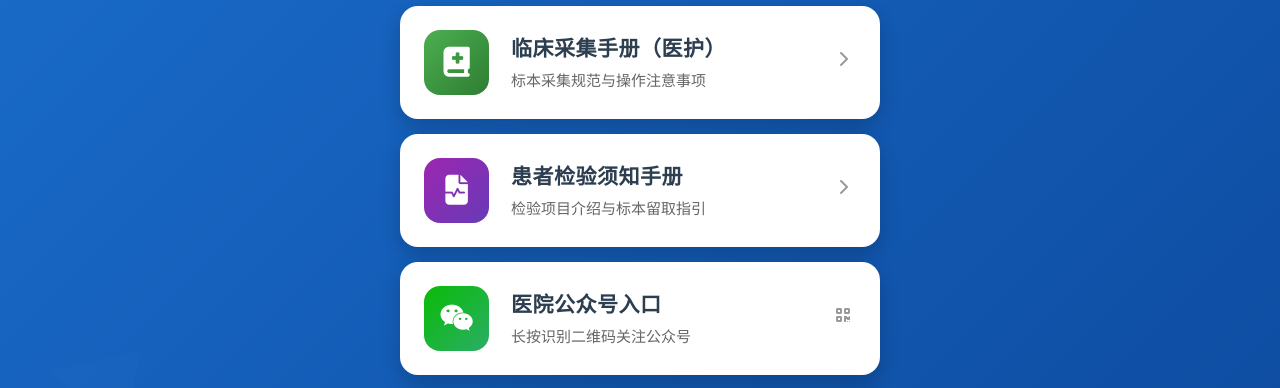
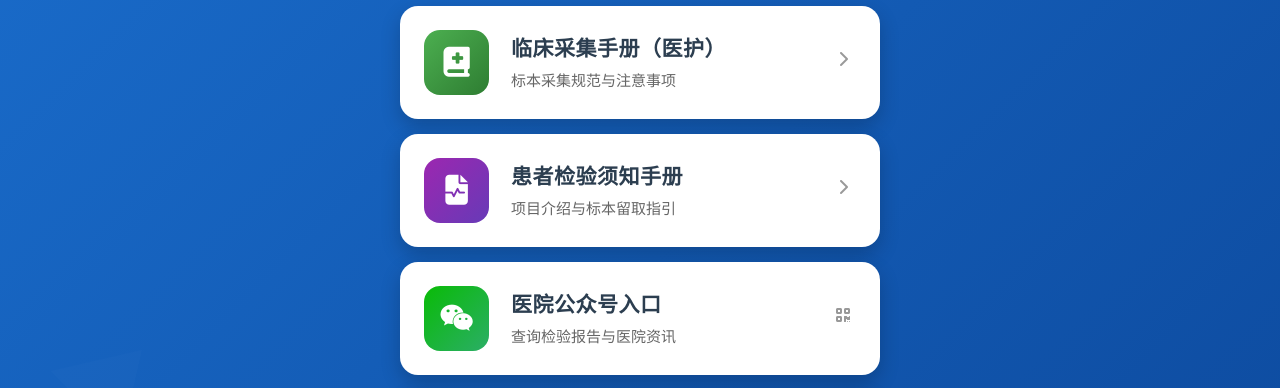
Before and after one commit to yunshan713/lab-service, a plain HTML site: page index.html in a window 1280 px wide. Shown: the part 222-610 px from the top of the page. Drawn offline with Linux system fonts and the light colour scheme.

Commit message:
index.html

```diff
--- a/index.html
+++ b/index.html
@@ -397,7 +397,7 @@
                 </div>
                 <div class="text">
                     <div class="title">临床采集手册（医护）</div>
-                    <div class="desc">标本采集规范与操作注意事项</div>
+                    <div class="desc">标本采集规范与注意事项</div>
                 </div>
                 <div class="arrow">
                     <i class="fas fa-chevron-right"></i>
@@ -411,7 +411,7 @@
                 </div>
                 <div class="text">
                     <div class="title">患者检验须知手册</div>
-                    <div class="desc">检验项目介绍与标本留取指引</div>
+                    <div class="desc">项目介绍与标本留取指引</div>
                 </div>
                 <div class="arrow">
                     <i class="fas fa-chevron-right"></i>
@@ -425,7 +425,7 @@
                 </div>
                 <div class="text">
                     <div class="title">医院公众号入口</div>
-                    <div class="desc">长按识别二维码关注公众号</div>
+                    <div class="desc">查询检验报告与医院资讯</div>
                 </div>
                 <div class="arrow">
                     <i class="fas fa-qrcode"></i>
```
